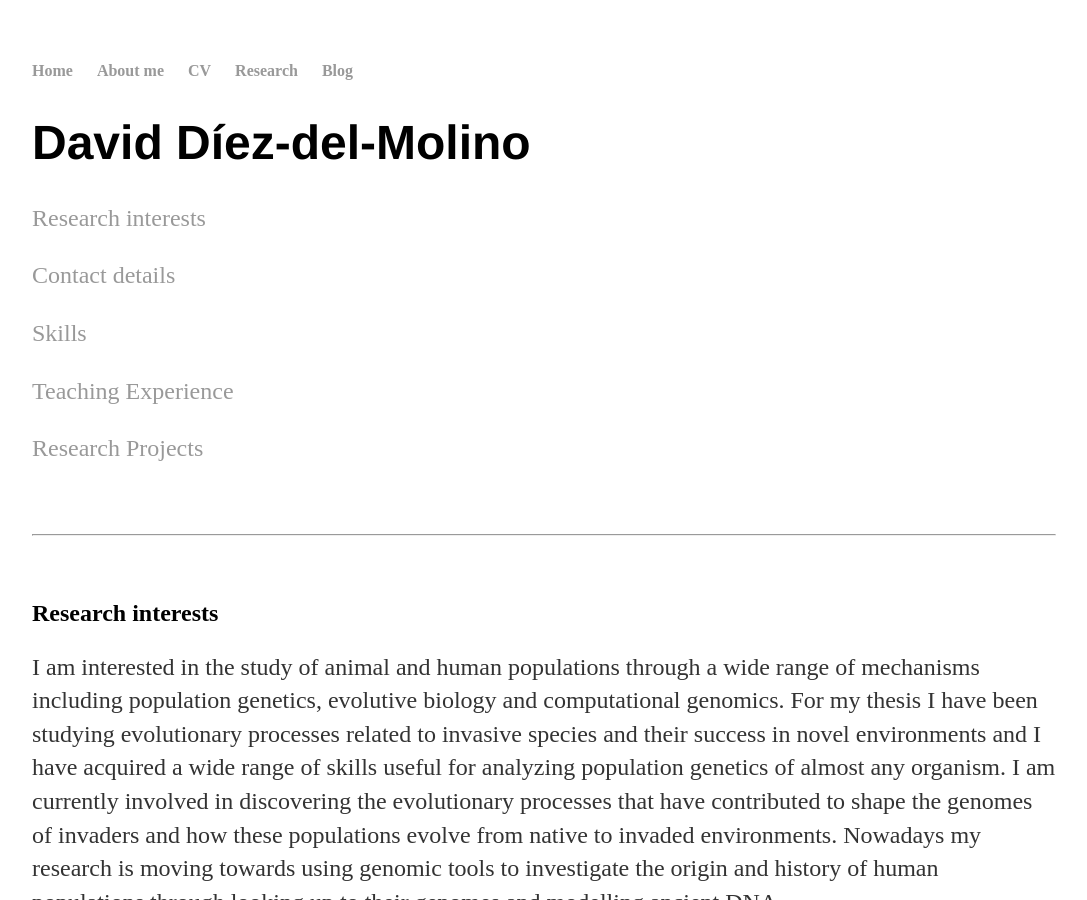
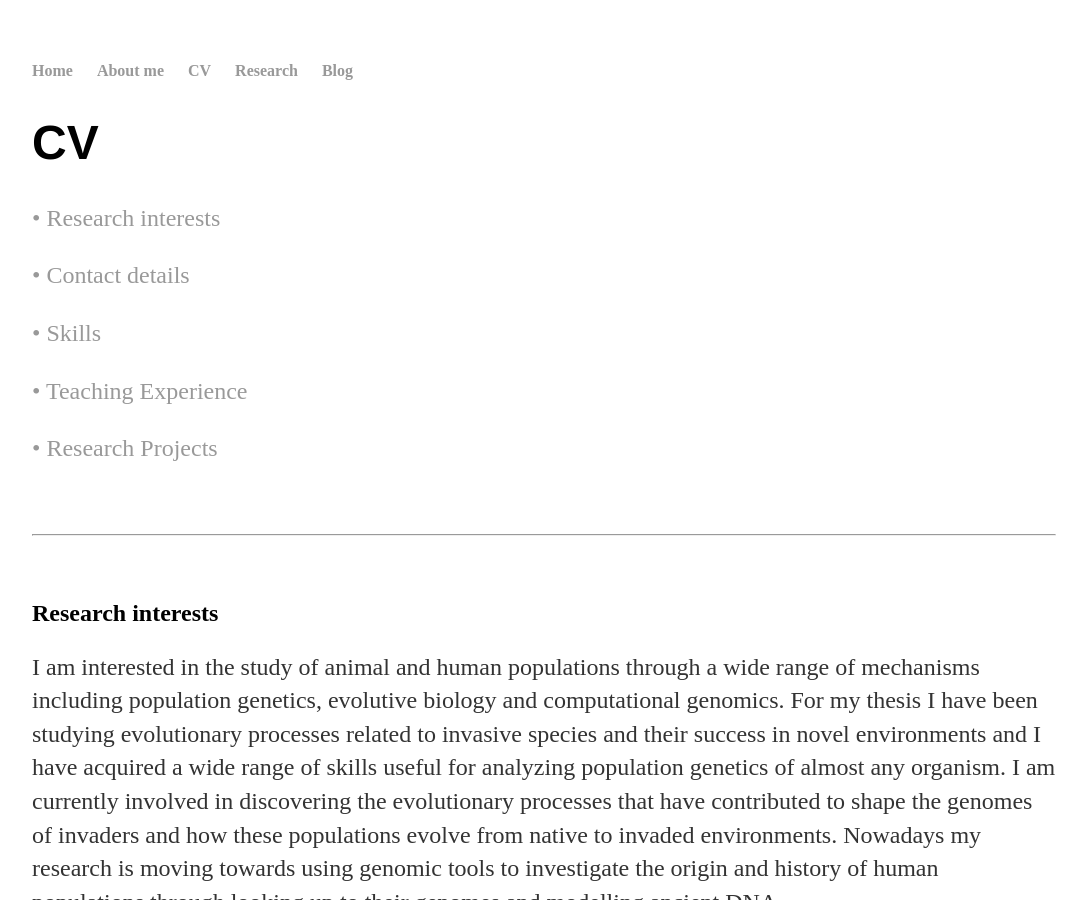
Before and after one commit to DiezMolino/diezmolino.github.io, a Jekyll site: the page cv/index.html, which Jekyll copies as it is, in a window 1280 px wide and 900 px high. Shown: the whole window, without its empty margins (96-1183 px from the left). Built offline with Jekyll 4.4.1, drawn with Linux system fonts in a browser that asks for light colours.

Commit message:
Update index.html

```diff
--- a/cv/index.html
+++ b/cv/index.html
@@ -18,13 +18,12 @@
 		<div class="container">
     		<div class="blurb">
 
-<h1> David Díez-del-Molino </h1>
-
-<p><a href="#Research interests"> Research interests</a></p>
-<p><a href="#Contact details"> Contact details</a></p>
-<p><a href="#Skills"> Skills</a></p>
-<p><a href="#Teaching Experience"> Teaching Experience</a></p>
-<p><a href="#Research Projects"> Research Projects</a></p>
+<h1> CV </h1>
+<p><a href="#Research interests">  &bull; Research interests</a></p>
+<p><a href="#Contact details">  &bull; Contact details</a></p>
+<p><a href="#Skills">  &bull; Skills</a></p>
+<p><a href="#Teaching Experience">  &bull; Teaching Experience</a></p>
+<p><a href="#Research Projects">  &bull; Research Projects</a></p>
 
 <br/>
 <br/>
```
